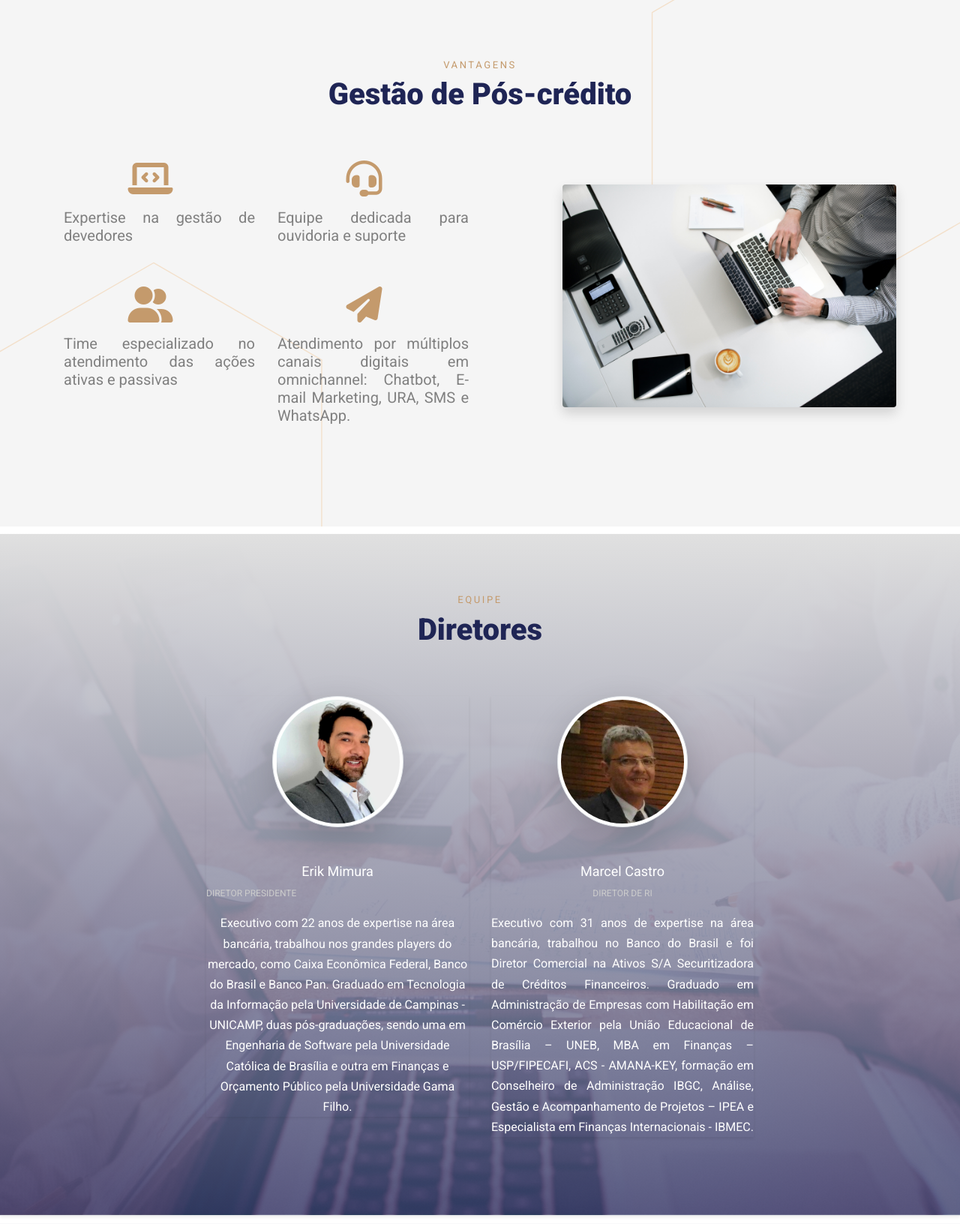
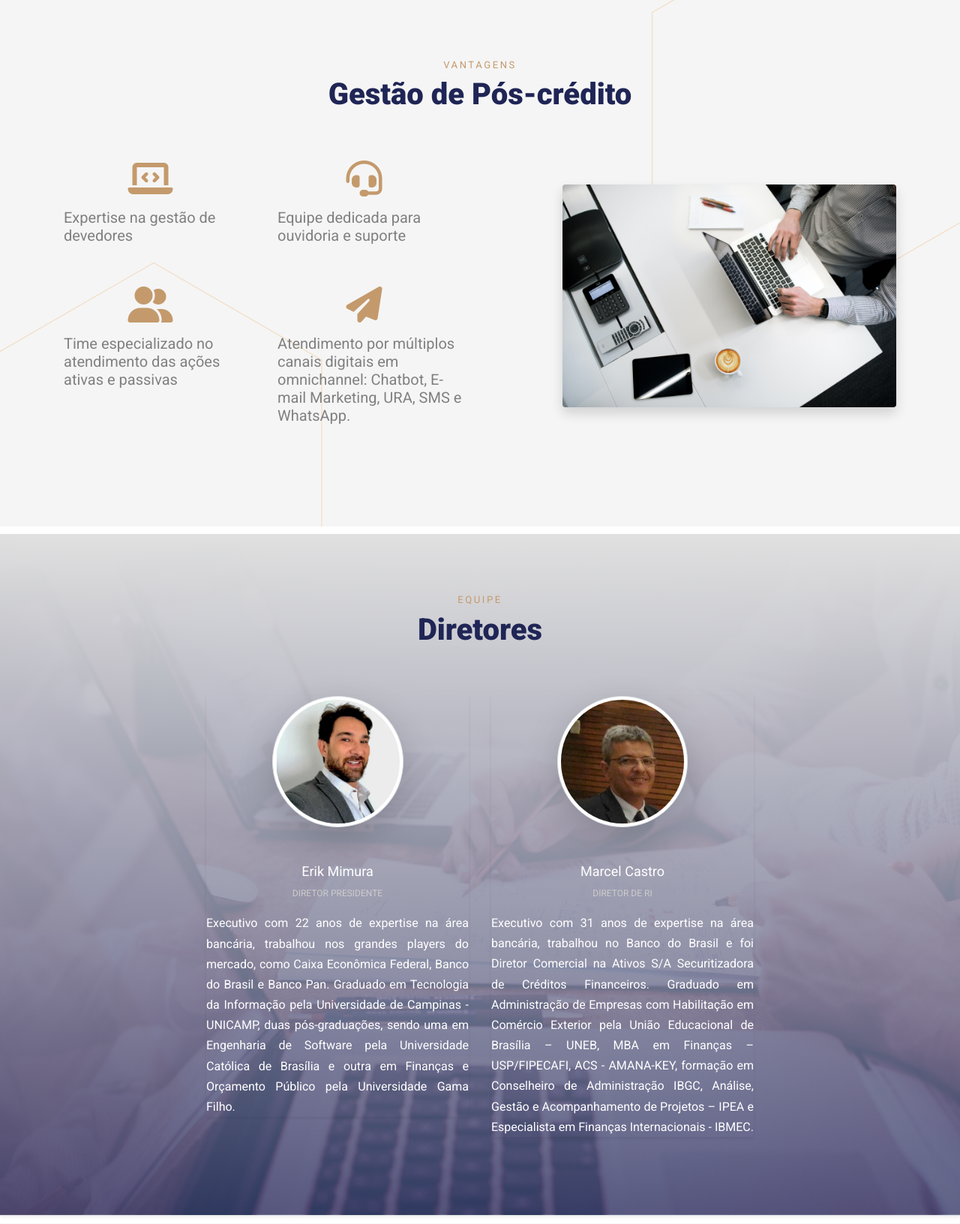
Before and after one commit to juan-engmed/site_circutizadora, a PHP site: page /en.html in a window 1280 px wide. Shown: the part 2459-4091 px from the top of the page at 75% size. Run offline with PHP 8.4, Linux system fonts and the light colour scheme; some libraries are stand-ins or nearby versions; some web fonts are replaced.

Commit message:
up 2 text-align

```diff
--- a/css/style.css
+++ b/css/style.css
@@ -1836,9 +1836,7 @@ border-radius: 5px;
   color: #c49a6c;
 }
 
-p{
-  text-align: justify;
-}
+
 
 .cargo{
   text-align: center;
--- a/en.html
+++ b/en.html
@@ -114,9 +114,7 @@
           <div class="col-md-5 ml-auto ">
 
             <h3 class="section-title mb-3">Intacto Securitizadora</h3>
-            <p class="mb-4">We have great expertise in the acquisition and management of NPLs - Non Performing Loans, acting in the structuring of national and international business
-               in securitization of credits from various segments: Banking / Financial; Retail; Real estate; Educational; Taxes; and others</p>
-            <p class="mb-4"> A Intacto Securitizadora possui Master Servicer de Cobrança Administrativa e Jurídica, com mais de 30 anos de experiência em recuperação de créditos com e sem garantia, de diversos seguimentos e faixas de atraso.</p>
+            <p class="mb-4 text-justify"> We have great expertise in the acquisition and management of NPLs - Non Performing Loans, acting in the structuring of national and international business in securitization of credits from various segments: Banking / Financial; Retail; Real estate; Educational; Taxes; and others</p> <p class="mb-4 text-justify"> A Intacto Securitizadora possui Master Servicer de Cobrança Administrativa e Jurídica, com mais de 30 anos de experiência em recuperação de créditos com e sem garantia, de diversos seguimentos e faixas de atraso.</p>
             <p class="d-flex justify-content-center"><a href="#" class="btn btn-primary btn-black--hover">Entrar</a></p>
           </div>
         </div>
@@ -137,7 +135,7 @@
           <div class="col-md-6 col-lg-4 shadow-sm pt-3">
             <div class=" box-with-humber">
               <h2 class="text-black">Segmentos de atuação</h2>
-             <p>Atuando em vários segmentos no território nacional</p>
+             <p class="text-justify">Atuando em vários segmentos no território nacional</p>
               <ul class="list-unstyled ul-check primary">
                 <li>Empresas de Varejo</li>
                 <li>Instituições de Ensino Privada</li>
@@ -152,7 +150,7 @@
           <div class="col-md-6 col-lg-4 shadow-sm pt-3">
             <div class=" box-with-humber">
               <h2 class="text-black">Benefícios da Venda</h2>
-              <p class="mb-4">Monetização de perdas; Geração de Caixa; Eficiência Contábil e Fiscal</p>
+              <p class="mb-4 text-justify">Monetização de perdas; Geração de Caixa; Eficiência Contábil e Fiscal</p>
               <ul class="list-unstyled ul-check primary">
                 <li>Melhoria da situação regulatória (e.g. Basileia II e III)</li>
                 <li>Aumento da geração de caixa</li>
@@ -165,7 +163,7 @@
           <div class="col-md-6 col-lg-4 shadow-sm pt-3">
             <div class=" box-with-humber">
               <h2 class="text-black">Gestão da Adimplência</h2>
-              <p class="mb-4">A adimplência envolve a capacidade de se manter em dia com suas obrigações financeiras, com nossas propostas de negociação auxiliaremos no planejamento financeiro do seu cliente e ele terá a chance de se manter em dia com o pagamento do seu crédito em atraso.</p>
+              <p class="mb-4 text-justify">A adimplência envolve a capacidade de se manter em dia com suas obrigações financeiras, com nossas propostas de negociação auxiliaremos no planejamento financeiro do seu cliente e ele terá a chance de se manter em dia com o pagamento do seu crédito em atraso.</p>
 
             </div>
           </div>
@@ -233,7 +231,7 @@
               <div class="unit-4-icon mr-4"><span class="color-icon fas fa-lock"></span></div>
               <div>
                 <h3>Lei Geral de Proteção de Dados Pessoais</h3>
-                <p>Estamos integralmente adequados à LGPD, com sólidas regras operacionais e de Compliance, investindo constantemente em tecnologia e ferramentas de proteção de dados.
+                <p class="text-justify">Estamos integralmente adequados à LGPD, com sólidas regras operacionais e de Compliance, investindo constantemente em tecnologia e ferramentas de proteção de dados.
                 </p>
 
               </div>
@@ -314,7 +312,7 @@
                 <div class="unit-4">
                   <div class="unit-4-icon mr-4 mb-3 d-flex justify-content-center"><span class="color-icon fas fa-laptop-code"></span></div>
                   <div>
-                    <h3 class="text-justify" >Expertise na gestão de devedores</h3>
+                    <h3 >Expertise na gestão de devedores</h3>
                   </div>
                 </div>
               </div>
@@ -322,7 +320,7 @@
                 <div class="unit-4">
                   <div class="unit-4-icon mr-4 mb-3 d-flex justify-content-center"><span class="color-icon fas fa-headset"></span></div>
                   <div>
-                    <h3 class="text-justify">Equipe dedicada para ouvidoria e suporte</h3>
+                    <h3 >Equipe dedicada para ouvidoria e suporte</h3>
                   </div>
                 </div>
               </div>
@@ -330,7 +328,7 @@
                 <div class="unit-4">
                   <div class="unit-4-icon mr-4 mb-3 d-flex justify-content-center"><span class="color-icon fas fa-user-friends "></span></div>
                   <div>
-                    <h3 class="text-justify">Time especializado no atendimento das ações ativas e passivas</h3>
+                    <h3 >Time especializado no atendimento das ações ativas e passivas</h3>
                   </div>
                 </div>
               </div>
@@ -338,7 +336,7 @@
                 <div class="unit-4">
                   <div class="unit-4-icon mr-4 mb-3 d-flex justify-content-center"><span class="color-icon fas fa-paper-plane"></span></div>
                   <div>
-                    <h3 class="text-justify">Atendimento por múltiplos canais digitais em omnichannel: Chatbot, E-mail Marketing, URA, SMS e WhatsApp.</h3>
+                    <h3 '>Atendimento por múltiplos canais digitais em omnichannel: Chatbot, E-mail Marketing, URA, SMS e WhatsApp.</h3>
                   </div>
                 </div>
               </div>
@@ -362,8 +360,8 @@
             <div class="person text-center shadow-sm">
               <img src="images/dir_presidente.jpeg" alt="Image" class="img-thumbnail rounded-circle w-50 mb-5 shadow-lg">
               <h3>Erik Mimura</h3>
-              <p class="position text-muted">Diretor Presidente</p>
-              <p class="mb-4 cargo">Executivo com 22 anos de expertise na área bancária, trabalhou nos grandes players do mercado, como Caixa Econômica Federal, Banco do Brasil e Banco Pan.
+              <p class="position text-muted cargo">Diretor Presidente</p>
+              <p class="mb-4 text-justify">Executivo com 22 anos de expertise na área bancária, trabalhou nos grandes players do mercado, como Caixa Econômica Federal, Banco do Brasil e Banco Pan.
                 Graduado em Tecnologia da Informação pela Universidade de Campinas - UNICAMP, duas pós-graduações, sendo uma em Engenharia de Software
                 pela Universidade Católica de Brasília e outra em Finanças e Orçamento Público pela Universidade Gama Filho.</p>
               <!-- <ul class="ul-social-circle">
@@ -379,7 +377,7 @@
               <img src="images/dir_ri.jpeg" alt="Marcel Castro" class="img-fluid img-thumbnail rounded-circle w-50 mb-5 shadow-lg">
               <h3>Marcel Castro</h3>
               <p class="position text-muted gold cargo">Diretor de RI</p>
-              <p class="mb-4">Executivo com 31 anos de expertise na área bancária, trabalhou no Banco do Brasil e foi Diretor Comercial na Ativos S/A Securitizadora de Créditos Financeiros.
+              <p class="mb-4 text-justify">Executivo com 31 anos de expertise na área bancária, trabalhou no Banco do Brasil e foi Diretor Comercial na Ativos S/A Securitizadora de Créditos Financeiros.
 
                 Graduado em Administração de Empresas com Habilitação em Comércio Exterior pela União Educacional de Brasília – UNEB, MBA em Finanças – USP/FIPECAFI, ACS - AMANA-KEY, formação em Conselheiro de Administração IBGC,
               Análise, Gestão e Acompanhamento de Projetos – IPEA e Especialista em Finanças Internacionais - IBMEC.</p>
```
Also changed, not shown: index.html (+10 -10 lines).
